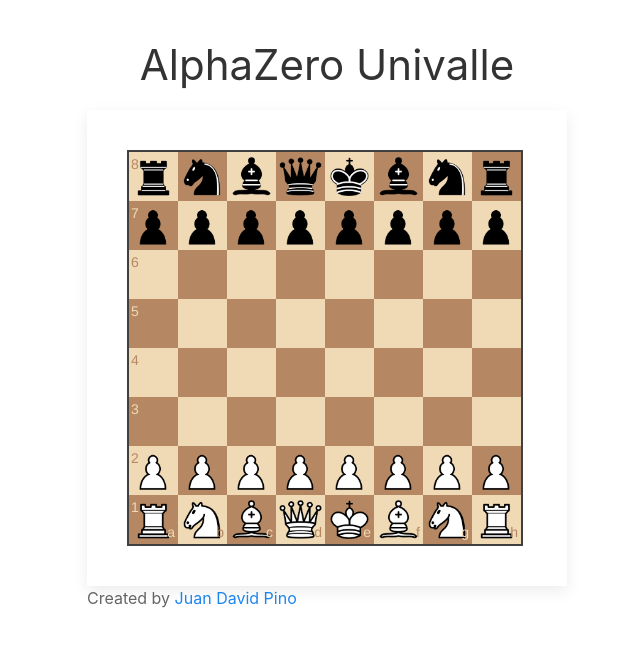
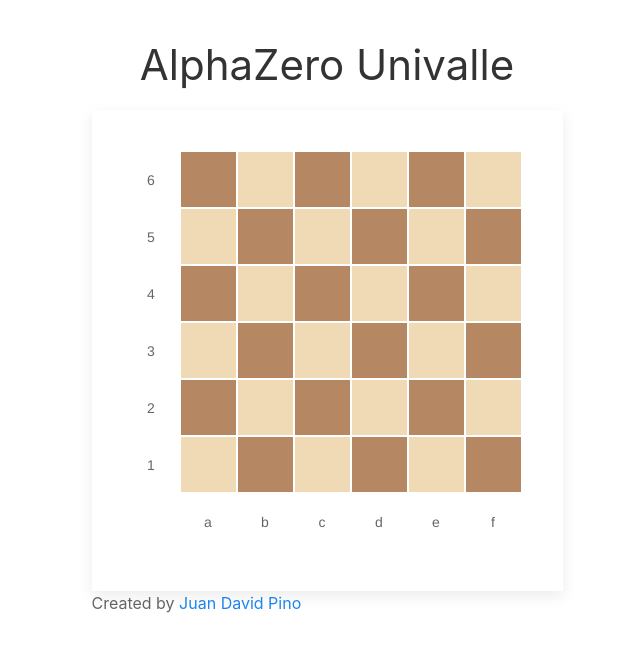
Before and after one commit to dejuata/AlphaZero-Univalle, a Flask app: page / in a window 1280 px wide. Shown: the top 652 px of the page, without its empty margins (313-953 px from the left). Run offline with Flask 2, Linux system fonts and the light colour scheme; some libraries are stand-ins or nearby versions.

Commit message:
print table of game :smiley:

```diff
--- a/app/static/css/style.css
+++ b/app/static/css/style.css
@@ -1,32 +1,48 @@
-.align-center{
+.align-center {
   text-align: center;
 }
-.align-padding{
+
+.align-padding {
   padding: 0 4rem;
 }
+
 .board {
   margin: 0 auto;
+  cursor: crosshair;
+  margin-left: -50px;
 }
-.remove-padding-top{
+
+.padding-left{
+  padding-left: 80px;
+}
+
+
+.remove-padding-top {
   padding-top: 0;
 }
-.div-large{
+
+.div-large {
   width: 100%;
 }
-.padding-bottom{
+
+.padding-bottom {
   padding-bottom: 1rem;
 }
-.hide{
+
+.hide {
   display: none;
 }
-.title{
+
+.title {
   font-size: 1rem !important;
 }
-.uk-button-group{
+
+.uk-button-group {
   justify-content: center;
   width: 100%;
   padding: 1rem 0;
 }
+
 .modal {
   display: none;
   position: fixed;
@@ -51,3 +67,39 @@
 body.loading .modal {
   display: block;
 }
+
+/* Tablero de ajedrez */
+
+td {
+  line-height: 0;
+  width: 55px;
+  height: 55px;
+  text-align: center;
+  vertical-align: middle;
+  padding: 0;
+  -webkit-touch-callout: none;
+  -webkit-user-select: none;
+  -moz-user-select: none;
+  -ms-user-select: none;
+}
+
+.white {
+  background-color: #f0d9b5;
+  color: #b58863;
+}
+
+.cell {
+  width: 100%;
+  height: 100%;
+}
+
+.black {
+  background-color: #b58863;
+  color: #f0d9b5;
+}
+
+.notation {
+  cursor: default;
+  font-family: "Helvetica Neue", Helvetica, Arial, sans-serif;
+  font-size: 14px;
+}
--- a/app/static/js/game/main.js
+++ b/app/static/js/game/main.js
@@ -1 +1,30 @@
-var board = ChessBoard('board', 'start');
+// create board
+function board() {
+  let board = document.getElementById("board");
+  let columns = ' abcdef'.split('');
+
+  for (let i = 7; i > 0; i--) {
+    let row = board.insertRow();
+
+    for (let j = 0; j < 7; j++) {
+      let cell = row.insertCell();
+
+      if (i == 1 ) {
+        cell.innerHTML = `<div class="notation">${columns[j]}</div>`;
+      }
+      else if (j == 0) {
+        cell.innerHTML = `<div class="notation">${i - 1}</div>`;
+      }
+      else {
+        let color = '';
+        if (i % 2 == 0 && j % 2 != 0) color = 'white';
+        if (i % 2 != 0 && j % 2 != 0) color = 'black';
+        if (i % 2 == 0 && j % 2 == 0) color = 'black';
+        if (i % 2 != 0 && j % 2 == 0) color = 'white';
+        cell.innerHTML = `<div class="cell ${color}" id=${columns[j]}${i-1}> </div>`;
+      }
+    }
+  }
+}
+// load board
+onload = board;
--- a/app/templates/index.html
+++ b/app/templates/index.html
@@ -16,8 +16,9 @@
   <div class="uk-flex uk-flex-center uk-margin-medium-top">
     <main class="uk-padding uk-padding-remove-top">
       <h1 class="align-center">AlphaZero Univalle</h1>
-      <div class="uk-card uk-card-default uk-card-body">
-        <div id="board" class="board" style="width: 400px"></div>
+      <div class="uk-card uk-card-default uk-card-body padding-left">
+        <!-- <div id="board1" class="board" style="width: 400px"></div> -->
+        <table id="board" class="board"></table>
       </div>
       <footer>
         <p>Created by
```
Also changed, not shown: README.md.
